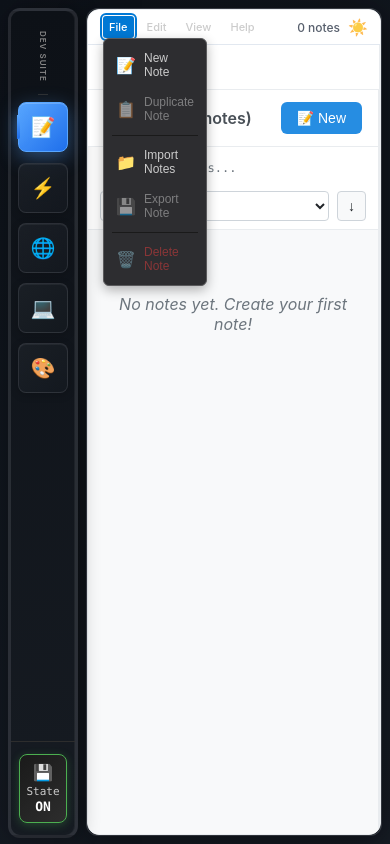
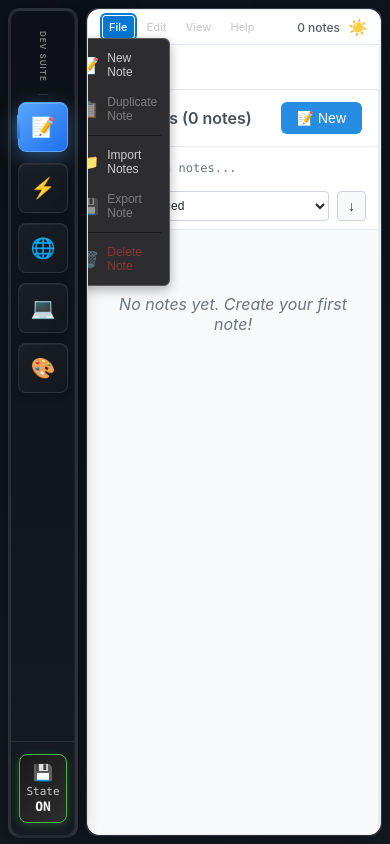
Before and after one commit to jaredmiller219/Productivity_Software, a React (Create React App) app: page / in a window 390 px wide. Both pictures are taken after a click on the button "File". Built offline with nearby package versions, Linux system fonts and the light colour scheme.

Commit message:
updated button click away in modeling

```diff
--- a/src/modules/Modeling/components/ui/BlenderMenuBar.js
+++ b/src/modules/Modeling/components/ui/BlenderMenuBar.js
@@ -532,6 +532,18 @@ const BlenderMenuBar = ({
     setActiveMenu(null);
   };
 
+  // Close menu when clicking outside
+  React.useEffect(() => {
+    const handleClickOutside = () => {
+      if (activeMenu) {
+        setActiveMenu(null);
+      }
+    };
+
+    document.addEventListener('click', handleClickOutside);
+    return () => document.removeEventListener('click', handleClickOutside);
+  }, [activeMenu]);
+
   const renderMenuItem = (item, index) => {
     if (item.type === 'separator') {
       return <div key={index} className="menu-separator" />;
@@ -562,17 +574,20 @@ const BlenderMenuBar = ({
   };
 
   return (
-    <div className="blender-menu-bar">
+    <div className="blender-menu-bar" onClick={(e) => e.stopPropagation()}>
       {Object.keys(menuItems).map((menuName) => (
         <div key={menuName} className="menu-container">
           <button
             className={`menu-button ${activeMenu === menuName ? 'active' : ''}`}
-            onClick={() => handleMenuClick(menuName)}
+            onClick={(e) => {
+              e.stopPropagation();
+              handleMenuClick(menuName);
+            }}
           >
             {menuName}
           </button>
           {activeMenu === menuName && (
-            <div className="menu-dropdown">
+            <div className="menu-dropdown" onClick={(e) => e.stopPropagation()}>
               {menuItems[menuName].map((item, index) => renderMenuItem(item, index))}
             </div>
           )}
--- a/src/modules/Notes/components/ui/NotesMenuBar.css
+++ b/src/modules/Notes/components/ui/NotesMenuBar.css
@@ -74,6 +74,7 @@
   top: 100%;
   left: 0;
   min-width: 220px;
+  max-width: 280px;
   background: var(--notes-dropdown-bg, #ffffff);
   border: 1px solid var(--notes-dropdown-border, #e2e8f0);
   border-radius: 6px;
@@ -81,6 +82,59 @@
   padding: 4px 0;
   z-index: 1000;
   animation: dropdownFadeIn 0.15s ease-out;
+  max-height: 400px;
+  overflow-y: auto;
+}
+
+/* Ensure dropdowns stay within viewport bounds */
+.menu-item {
+  position: relative;
+}
+
+/* For the last menu items (Help), align dropdown to the right edge of button */
+.menu-item:last-child .dropdown-menu {
+  left: auto;
+  right: 0;
+}
+
+/* For second-to-last menu item (View), check if it needs right alignment */
+.menu-item:nth-last-child(2) .dropdown-menu {
+  left: 0;
+}
+
+/* Responsive adjustments */
+@media (max-width: 768px) {
+  .dropdown-menu {
+    min-width: 200px;
+    max-width: calc(100vw - 40px);
+  }
+
+  /* On smaller screens, align all dropdowns to left but ensure they fit */
+  .menu-item:last-child .dropdown-menu,
+  .menu-item:nth-last-child(2) .dropdown-menu {
+    left: 0;
+    right: auto;
+  }
+
+  /* If dropdown would still go off-screen, align to right */
+  .menu-item:last-child .dropdown-menu {
+    left: auto;
+    right: 0;
+  }
+}
+
+@media (max-width: 480px) {
+  .dropdown-menu {
+    min-width: 180px;
+    max-width: calc(100vw - 20px);
+  }
+
+  /* On very small screens, center dropdowns */
+  .dropdown-menu {
+    left: 50%;
+    right: auto;
+    transform: translateX(-50%);
+  }
 }
 
 @keyframes dropdownFadeIn {
--- a/src/modules/Notes/components/ui/NotesMenuBar.js
+++ b/src/modules/Notes/components/ui/NotesMenuBar.js
@@ -16,9 +16,40 @@ const NotesMenuBar = ({
   theme
 }) => {
   const [activeMenu, setActiveMenu] = useState(null);
+  const [dropdownPosition, setDropdownPosition] = useState({});
 
-  const handleMenuClick = (menuName) => {
-    setActiveMenu(activeMenu === menuName ? null : menuName);
+  const handleMenuClick = (menuName, event) => {
+    if (activeMenu === menuName) {
+      setActiveMenu(null);
+      setDropdownPosition({});
+    } else {
+      setActiveMenu(menuName);
+
+      // Calculate dropdown position to keep it in viewport
+      const buttonRect = event.currentTarget.getBoundingClientRect();
+      const viewportWidth = window.innerWidth;
+      const dropdownWidth = 280; // max-width from CSS
+
+      let position = {};
+
+      // Check if dropdown would go off the right edge
+      if (buttonRect.left + dropdownWidth > viewportWidth - 20) {
+        position.right = 0;
+        position.left = 'auto';
+      } else {
+        position.left = 0;
+        position.right = 'auto';
+      }
+
+      // For mobile, center the dropdown
+      if (viewportWidth <= 480) {
+        position.left = '50%';
+        position.right = 'auto';
+        position.transform = 'translateX(-50%)';
+      }
+
+      setDropdownPosition({ [menuName]: position });
+    }
   };
 
   const handleMenuItemClick = (action) => {
@@ -85,14 +116,17 @@ const NotesMenuBar = ({
               className={`menu-button ${activeMenu === menuName ? 'active' : ''}`}
               onClick={(e) => {
                 e.stopPropagation();
-                handleMenuClick(menuName);
+                handleMenuClick(menuName, e);
               }}
             >
               {menuName.charAt(0).toUpperCase() + menuName.slice(1)}
             </button>
 
             {activeMenu === menuName && (
-              <div className="dropdown-menu">
+              <div
+                className="dropdown-menu"
+                style={dropdownPosition[menuName] || {}}
+              >
                 {items.map((item, index) => {
                   if (item.type === 'separator') {
                     return <div key={index} className="menu-separator" />;
```
Also changed, not shown: 1 other file (tests, documents, lock files or other folders).
